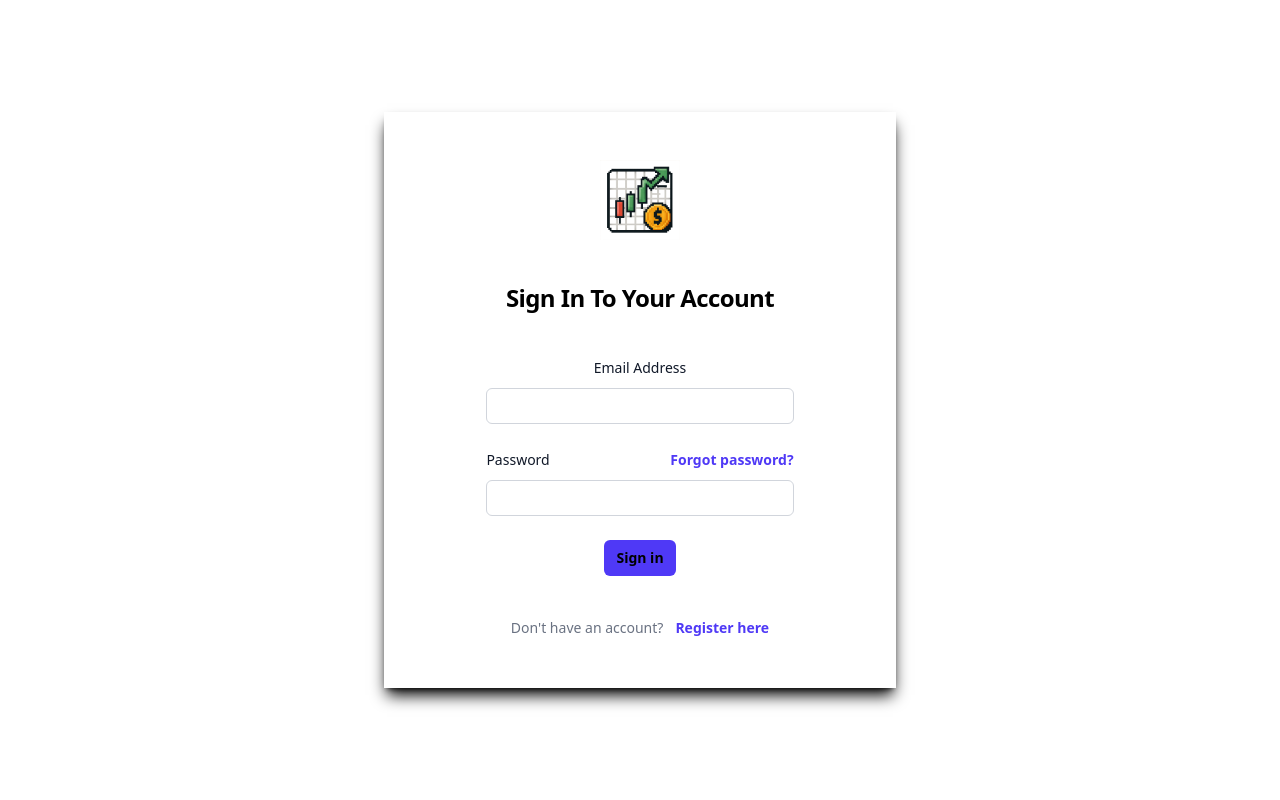
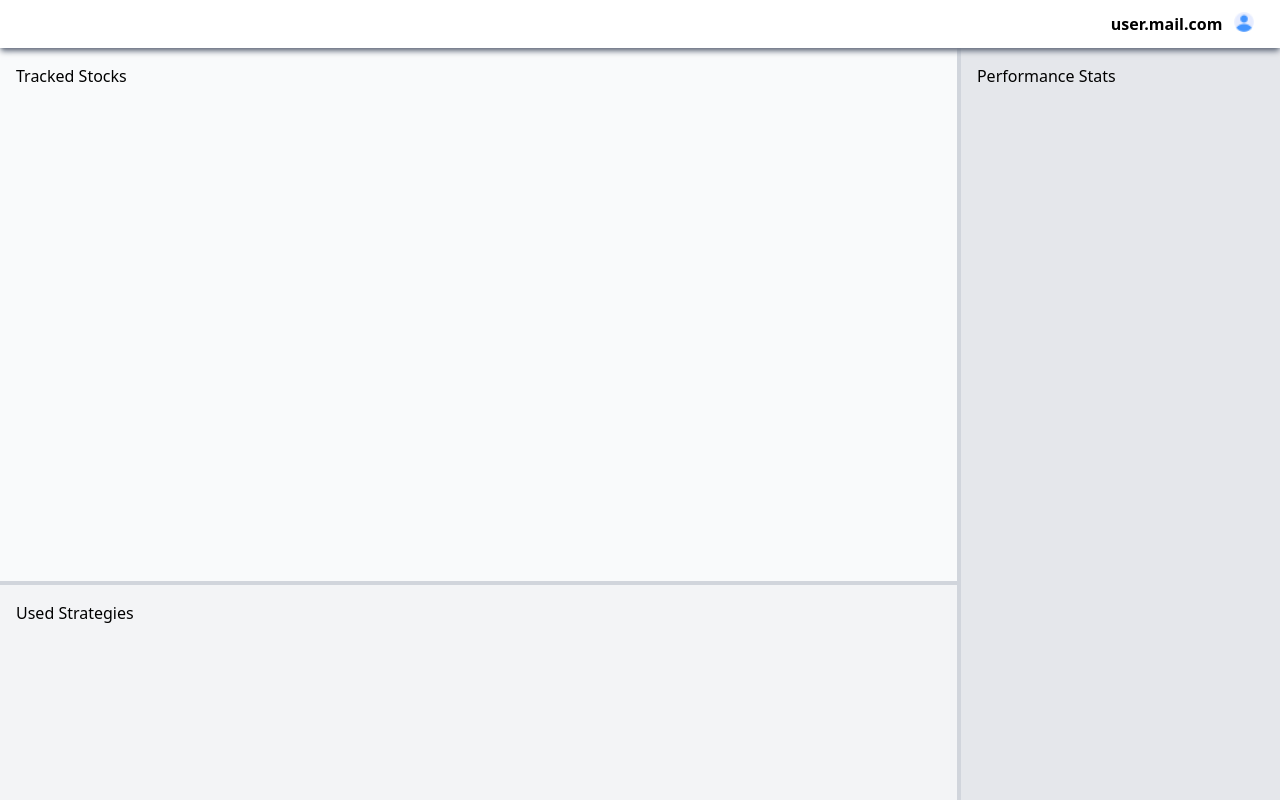
Before and after one commit to JBardoe/TradingSim, a React (Vite) app in the folder frontend/: page / in a window 1280 px wide. Before the commit this address led to /login. Built offline with nearby package versions, Linux system fonts and the light colour scheme; no server answers.

Commit message:
Established Home page

```diff
--- a/frontend/src/components/hooks/useAuthenticated.tsx
+++ b/frontend/src/components/hooks/useAuthenticated.tsx
@@ -8,6 +8,10 @@ const useAuthenticated = (redirectIfUnauthorised = true) => {
 	useEffect(() => {
 		const checkAuth = async () => {
 			try {
+				//TODO remove
+				setAuthenticated(true);
+				return;
+
 				const resp = await fetch(
 					"http://localhost:5000/api/checkAuth",
 					{
--- a/frontend/src/components/loginComponents/LogoutButton.tsx
+++ b/frontend/src/components/loginComponents/LogoutButton.tsx
@@ -11,12 +11,10 @@ const LogoutButton = () => {
 		if (resp.status === 200) {
 			navigate("/login");
 		}
+		return resp;
 	};
 	return (
-		<button
-			className="fixed right-2 top-2 rounded-2xl"
-			onClick={handleLogout}
-		>
+		<button className="rounded-2xl cursor-pointer" onClick={handleLogout}>
 			Logout
 		</button>
 	);
--- a/frontend/src/pages/Home.tsx
+++ b/frontend/src/pages/Home.tsx
@@ -1,14 +1,116 @@
+import { useEffect, useRef, useState } from "react";
 import useAuthenticated from "../components/hooks/useAuthenticated";
 import LogoutButton from "../components/loginComponents/LogoutButton";
 
 const Home = () => {
+	const containerRef = useRef<HTMLDivElement>(null);
+	const [rightWidth, setRightWidth] = useState(window.innerWidth * 0.25);
+	const [topHeight, setTopHeight] = useState(window.innerHeight * (2 / 3));
+	const [isDraggingVertical, setIsDraggingVertical] = useState(false);
+	const [isDraggingHorizontal, setIsDraggingHorizontal] = useState(false);
+	const [accountMenuOpen, setAccountMenuOpen] = useState(false);
 	const { authenticated } = useAuthenticated();
 
+	const startVerticalDrag = () => setIsDraggingVertical(true);
+	const startHorizontalDrag = () => setIsDraggingHorizontal(true);
+
+	useEffect(() => {
+		const handleMouseMove = (e: MouseEvent) => {
+			if (isDraggingHorizontal) {
+				setRightWidth(window.innerWidth - e.clientX);
+			}
+			if (isDraggingVertical && containerRef.current) {
+				const rect = containerRef.current.getBoundingClientRect();
+				const offsetY = e.clientY - rect.top;
+				setTopHeight(offsetY);
+			}
+		};
+
+		const stopDrag = () => {
+			setIsDraggingHorizontal(false);
+			setIsDraggingVertical(false);
+		};
+
+		window.addEventListener("mousemove", handleMouseMove);
+		window.addEventListener("mouseup", stopDrag);
+		return () => {
+			window.removeEventListener("mousemove", handleMouseMove);
+			window.removeEventListener("mouseup", stopDrag);
+		};
+	}, [isDraggingHorizontal, isDraggingVertical]);
+
 	if (!authenticated) return null;
+
 	return (
 		<>
-			<div>Home</div>
-			<LogoutButton />
+			<div className="sticky top-0 w-full shadow-md shadow-gray-500 dark:shadow-black h-[6vh] dark:bg-gray-800 flex items-center px-[2vw] flex-row-reverse">
+				{!accountMenuOpen && (
+					<button
+						onClick={() => setAccountMenuOpen(!accountMenuOpen)}
+						className="cursor-pointer flex flex-row gap-3 w-fit"
+					>
+						<p className="font-semibold">user.mail.com</p>
+						<img src="../public/user.png" className="w-5"></img>
+					</button>
+				)}
+			</div>
+			{accountMenuOpen && (
+				<div className="fixed top-[1vh] right-[2vw] w-[20vw] rounded-2xl bg-gray-300 dark:bg-gray-600 p-[1%] flex flex-col items-center">
+					<div>
+						<div className="w-full flex flex-row justify-center gap-2">
+							<p className="font-semibold">user.mail.com</p>
+							<img src="../public/user.png" className="w-5"></img>
+						</div>
+						<button
+							onClick={() => setAccountMenuOpen(!accountMenuOpen)}
+							className="cursor-pointer absolute top-[2%] right-[4%]"
+						>
+							✕
+						</button>
+					</div>
+					<hr className="w-full text-gray-400 rounded-full my-2" />
+					<div>
+						<LogoutButton />
+					</div>
+				</div>
+			)}
+			<div
+				ref={containerRef}
+				className="flex h-[94vh] w-screen bg-white dark:bg-gray-900"
+			>
+				<div
+					style={{ width: `calc(100% - ${rightWidth}px)` }}
+					className="flex flex-col"
+				>
+					<div
+						style={{ height: `${topHeight}px` }}
+						className="overflow-auto bg-gray-50 dark:bg-gray-900 p-4"
+					>
+						<p>Tracked Stocks</p>
+					</div>
+
+					<div
+						onMouseDown={startVerticalDrag}
+						className="h-1 bg-gray-300 dark:bg-gray-600 cursor-row-resize hover:bg-gray-400 dark:hover:bg-gray-500"
+					/>
+
+					<div className="flex-1 overflow-auto bg-gray-100 dark:bg-gray-800 p-4">
+						<p>Used Strategies</p>
+					</div>
+				</div>
+
+				<div
+					onMouseDown={startHorizontalDrag}
+					className="w-1 bg-gray-300 dark:bg-gray-700 cursor-col-resize hover:bg-gray-400 dark:hover:bg-gray-500"
+				/>
+
+				<div
+					style={{ width: `${rightWidth}px` }}
+					className="overflow-auto bg-gray-200 dark:bg-gray-800 p-4"
+				>
+					<p>Performance Stats</p>
+				</div>
+			</div>
 		</>
 	);
 };
```
Also changed, not shown: frontend/public/user.png (added), 1 other file (tests, documents, lock files or other folders).
